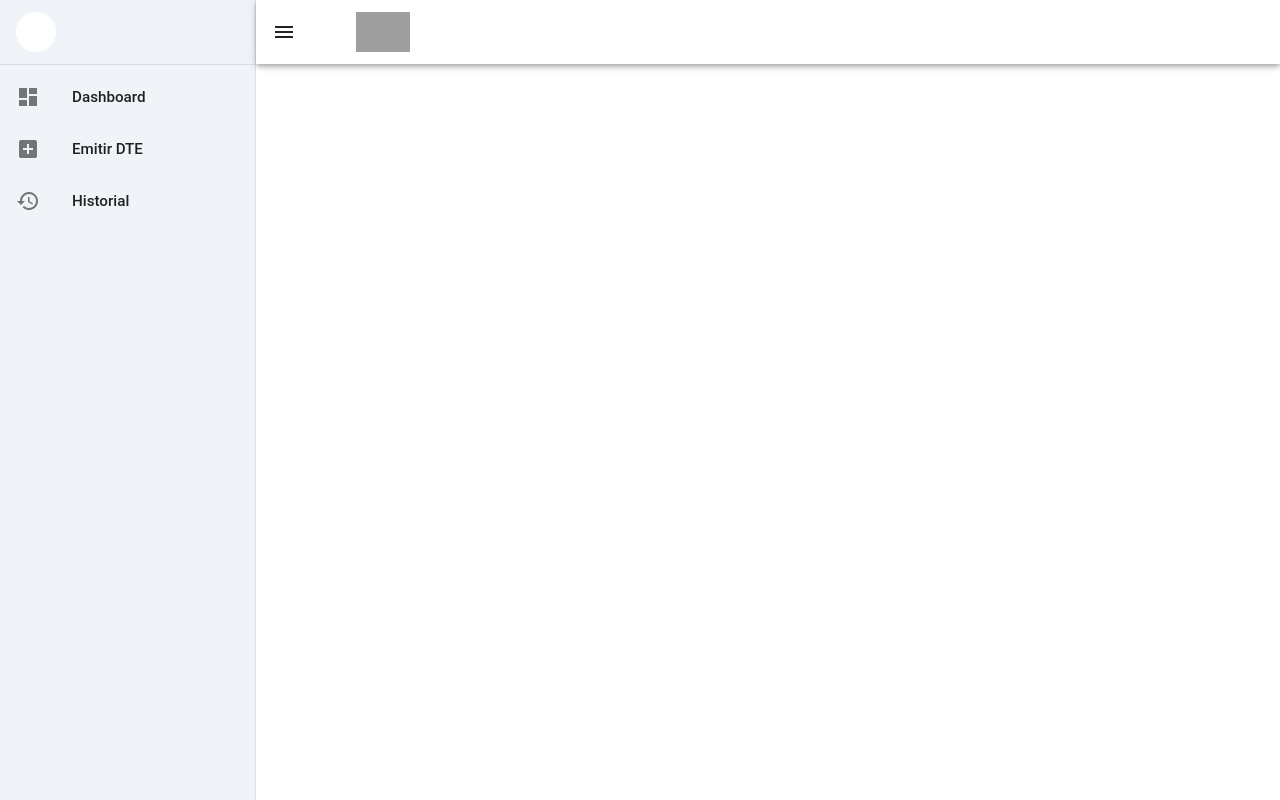
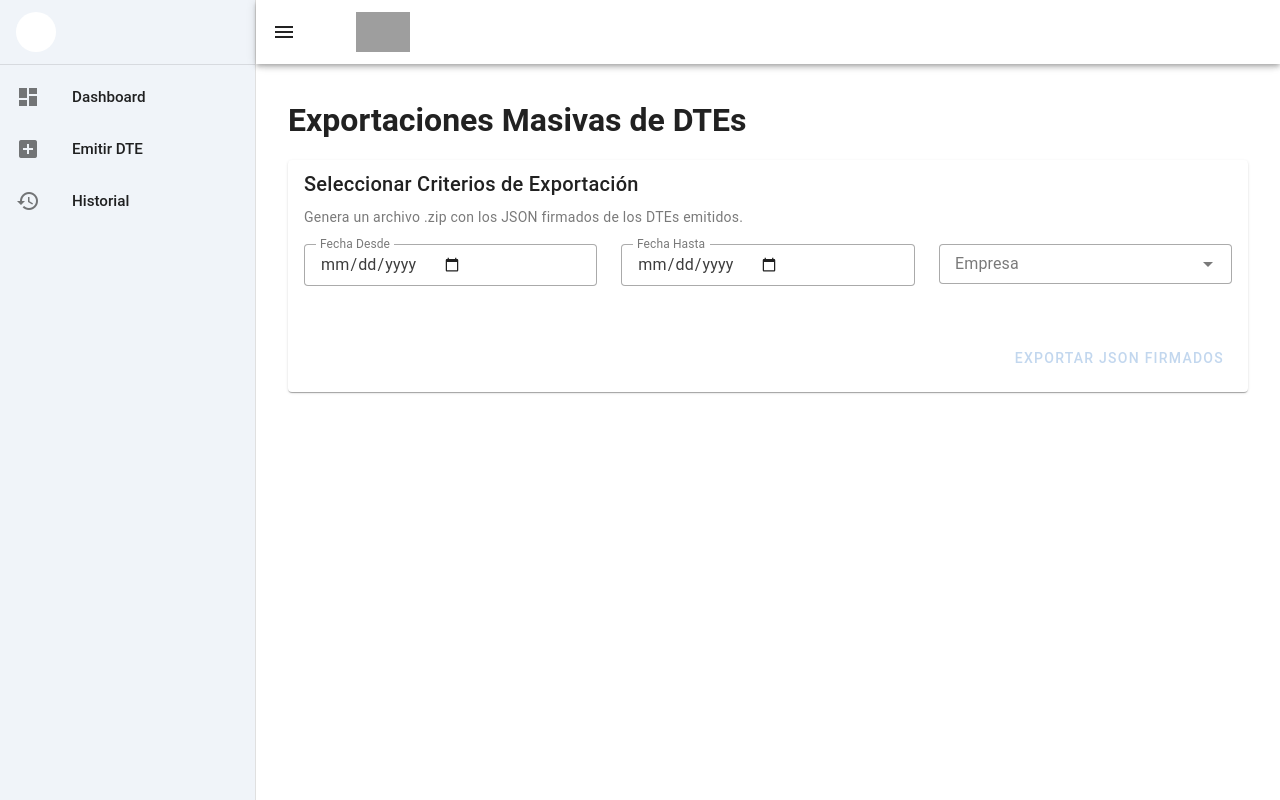
Before and after one commit to zenonburgos/facturaciondte_front, a Nuxt app: page /admin/exportaciones in a window 1280 px wide. Built offline with nearby package versions, Linux system fonts and the light colour scheme; no server answers; grey boxes are pictures that could not be loaded.

Commit message:
Centro de archivos

```diff
--- a/layouts/default.vue
+++ b/layouts/default.vue
@@ -89,6 +89,13 @@
                 title="Gestión de Productos"
                 value="productos"
                 to="/gestion/productos"
+              ></v-list-item>
+              <v-list-item
+                v-if="userHasRole(['Admin', 'Super Administrador'])"
+                prepend-icon="mdi-archive-arrow-down-outline"
+                title="Centro de Archivos"
+                value="exportaciones"
+                to="/admin/exportaciones"
               ></v-list-item>
             </template>
           </v-list>
--- /dev/null
+++ b/pages/admin/exportaciones.vue
@@ -0,0 +1,184 @@
+<template>
+  <v-container fluid>
+    <h1 class="mb-4">Exportaciones Masivas de DTEs</h1>
+    <v-card>
+      <v-card-title>Seleccionar Criterios de Exportación</v-card-title>
+      <v-card-subtitle>Genera un archivo .zip con los JSON firmados de los DTEs emitidos.</v-card-subtitle>
+      <v-card-text>
+        <v-row>
+          <v-col cols="12" md="4">
+            <v-text-field
+              v-model="filters.fecha_inicio"
+              label="Fecha Desde"
+              type="date"
+              density="compact"
+              variant="outlined"
+              clearable
+            ></v-text-field>
+          </v-col>
+          <v-col cols="12" md="4">
+            <v-text-field
+              v-model="filters.fecha_fin"
+              label="Fecha Hasta"
+              type="date"
+              density="compact"
+              variant="outlined"
+              clearable
+            ></v-text-field>
+          </v-col>
+          <v-col cols="12" md="4">
+            <v-select
+              v-model="filters.empresa_id"
+              :items="empresas"
+              item-title="nombre"
+              item-value="id"
+              label="Empresa"
+              density="compact"
+              variant="outlined"
+              :loading="empresasLoading"
+              clearable
+            >
+              <template v-if="isAdmin" v-slot:prepend-item>
+                <v-list-item
+                  title="Todas las Empresas"
+                  value="all"
+                ></v-list-item>
+                <v-divider class="mt-2"></v-divider>
+              </template>
+            </v-select>
+          </v-col>
+        </v-row>
+
+        <v-alert
+          v-if="errorMessage"
+          type="error"
+          variant="tonal"
+          class="mt-4"
+          density="compact"
+        >
+          {{ errorMessage }}
+        </v-alert>
+
+      </v-card-text>
+      <v-card-actions class="pa-4">
+        <v-spacer></v-spacer>
+        <v-btn
+          color="primary"
+          @click="exportarJson"
+          :loading="loading"
+          :disabled="!filters.fecha_inicio || !filters.fecha_fin"
+          prepend-icon="mdi-file-zip-box"
+        >
+          Exportar JSON Firmados
+        </v-btn>
+      </v-card-actions>
+    </v-card>
+  </v-container>
+</template>
+
+<script setup>
+import { ref, onMounted, computed } from 'vue';
+import { useAuthStore } from '~/stores/auth';
+import { useNotificationStore } from '~/stores/notifications';
+
+const authStore = useAuthStore();
+const notificationStore = useNotificationStore();
+const { $api } = useNuxtApp();
+
+const config = useRuntimeConfig();
+
+const loading = ref(false);
+const empresasLoading = ref(true);
+const errorMessage = ref('');
+
+const filters = ref({
+  fecha_inicio: null,
+  fecha_fin: null,
+  empresa_id: null,
+});
+
+const empresas = ref([]);
+
+const userHasRole = (requiredRoles) => {
+  if (!authStore.user || !Array.isArray(authStore.user.roles)) return false;
+  return requiredRoles.some(role => authStore.user.roles.includes(role));
+};
+
+const isAdmin = computed(() => userHasRole(['Super Administrador']));
+
+onMounted(async () => {
+  try {
+    const data = await $api('/api/empresas-for-select');
+    empresas.value = data;
+    if (!isAdmin.value && data.length === 1) {
+      filters.value.empresa_id = data[0].id;
+    }
+  } catch (error) {
+    notificationStore.showNotification({
+      message: 'No se pudieron cargar las empresas.',
+      color: 'error'
+    });
+  } finally {
+    empresasLoading.value = false;
+  }
+});
+
+async function exportarJson() {
+  loading.value = true;
+  errorMessage.value = '';
+  try {
+    const params = new URLSearchParams({
+      fecha_inicio: filters.value.fecha_inicio,
+      fecha_fin: filters.value.fecha_fin,
+    });
+    if (filters.value.empresa_id) {
+      params.append('empresa_id', filters.value.empresa_id);
+    }
+
+    const url = `${config.public.apiBaseUrl}/api/export/signed-json?${params.toString()}`;
+
+    const response = await fetch(url, {
+      headers: {
+        'Authorization': `Bearer ${authStore.token}`,
+        'Accept': 'application/zip',
+      }
+    });
+
+    if (!response.ok) {
+      // Intentamos leer el error del backend si es posible
+      const errorData = await response.json().catch(() => ({ error: `Error del servidor: ${response.statusText}` }));
+      throw new Error(errorData.error || 'Error desconocido en el servidor.');
+    }
+
+    const blob = await response.blob();
+    const objectUrl = window.URL.createObjectURL(blob);
+    const link = document.createElement('a');
+    link.href = objectUrl;
+
+    const disposition = response.headers.get('content-disposition');
+    let fileName = `exportacion_dte_firmados_${new Date().toISOString().slice(0, 10)}.zip`;
+    if (disposition && disposition.includes('attachment')) {
+        const filenameRegex = /filename[^;=\n]*=((['"]).*?\2|[^;\n]*)/;
+        const matches = filenameRegex.exec(disposition);
+        if (matches?.[1]) {
+          fileName = matches[1].replace(/['"]/g, '');
+        }
+    }
+
+    link.download = fileName;
+    document.body.appendChild(link);
+    link.click();
+    document.body.removeChild(link);
+    window.URL.revokeObjectURL(objectUrl);
+
+  } catch (error) {
+    console.error("Error al exportar JSONs:", error);
+    const friendlyMessage = error.message || 'No se pudo generar el archivo .zip. Revise los filtros o intente con un rango de fechas más pequeño.';
+    errorMessage.value = friendlyMessage;
+    // Ya no mostramos la notificación genérica, el v-alert es suficiente.
+    // notificationStore.showNotification({ message: friendlyMessage, color: 'error' });
+  } finally {
+    loading.value = false;
+  }
+}
+</script>
--- a/pages/historial.vue
+++ b/pages/historial.vue
@@ -529,8 +529,8 @@ const jsonDialog = ref({ show: false, content: '', data: null, item: null });
 const headers = [
   { title: 'Tipo', key: 'tipo_dte', sortable: false },
   { title: 'Control / Generación', key: 'numero_control', sortable: false },
-  { title: 'Cliente', key: 'receptor_nombre', sortable: true },
-  { title: 'Estado', key: 'estado', sortable: true },
+  { title: 'Cliente', key: 'receptor_nombre', sortable: true, width: '25%' },
+  { title: 'Estado', key: 'estado', sortable: true, width: '100px' },
   { title: 'Montos', key: 'montos', align: 'end', sortable: false },
   { title: 'Total', key: 'total', align: 'end', sortable: true },
   { title: 'Fecha Procesamiento', key: 'fh_procesamiento', sortable: true },
```
